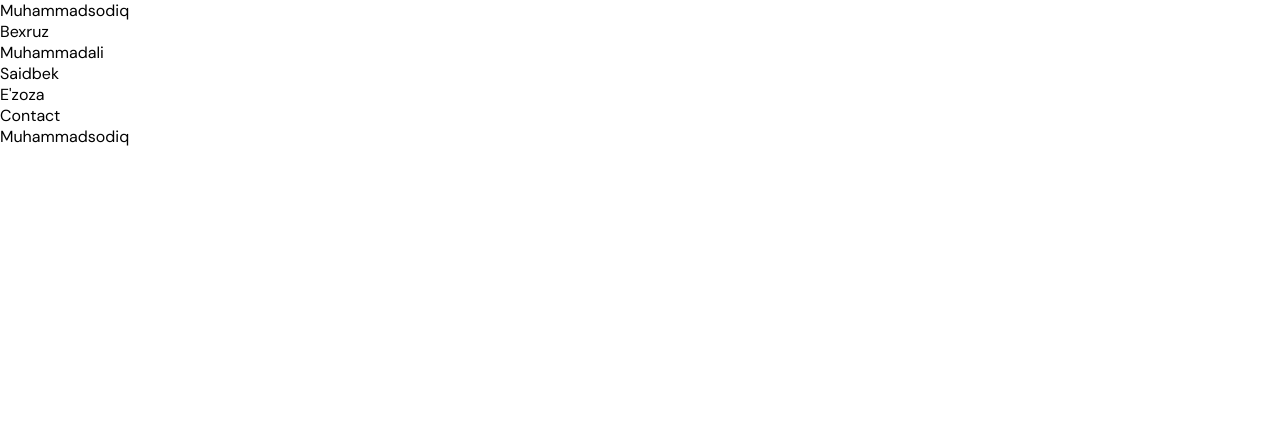
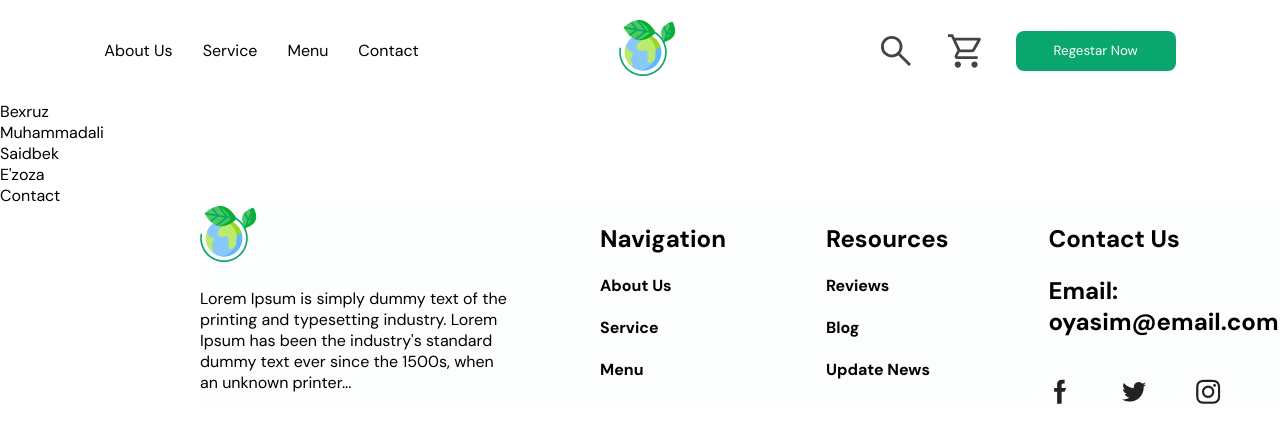
Before and after one commit to azimjonking/organic-fruit, a plain HTML site: page index.html in a window 1280 px wide. Drawn offline with Linux system fonts and the light colour scheme; a web font is replaced by a local one.

Commit message:
header and footer

```diff
--- a/index.html
+++ b/index.html
@@ -17,7 +17,35 @@
 <body>
   <div class="wrapper">
     <!-- header start -->
-    <header>Muhammadsodiq</header>
+    <header>
+      <nav>
+        <ul>
+          <li>
+            <p>About Us</p>
+          </li>
+          <li>
+            <p>Service</p>
+          </li>
+          <li>
+            <p>Menu</p>
+          </li>
+          <li>
+            <p>Contact</p>
+          </li>
+
+        </ul>
+        <center>
+          <img src="./planet-earth (1) 1 (1).png" alt="">
+        </center>
+        <ul>
+          <svg xmlns="http://www.w3.org/2000/svg" height="40px" viewBox="0 -960 960 960" width="40px" fill="#434343"><path d="M792-120.67 532.67-380q-30 25.33-69.64 39.67Q423.39-326 378.67-326q-108.44 0-183.56-75.17Q120-476.33 120-583.33t75.17-182.17q75.16-75.17 182.5-75.17 107.33 0 182.16 75.17 74.84 75.17 74.84 182.27 0 43.23-14 82.9-14 39.66-40.67 73l260 258.66-48 48Zm-414-272q79.17 0 134.58-55.83Q568-504.33 568-583.33q0-79-55.42-134.84Q457.17-774 378-774q-79.72 0-135.53 55.83-55.8 55.84-55.8 134.84t55.8 134.83q55.81 55.83 135.53 55.83Z"/></svg>
+          <svg xmlns="http://www.w3.org/2000/svg" height="40px" viewBox="0 -960 960 960" width="40px" fill="#434343"><path d="M284.53-80.67q-30.86 0-52.7-21.97Q210-124.62 210-155.47q0-30.86 21.98-52.7Q253.95-230 284.81-230t52.69 21.98q21.83 21.97 21.83 52.83t-21.97 52.69q-21.98 21.83-52.83 21.83Zm400 0q-30.86 0-52.7-21.97Q610-124.62 610-155.47q0-30.86 21.98-52.7Q653.95-230 684.81-230t52.69 21.98q21.83 21.97 21.83 52.83t-21.97 52.69q-21.98 21.83-52.83 21.83ZM238.67-734 344-515.33h285.33l120-218.67H238.67ZM206-800.67h589.38q22.98 0 34.97 20.84 11.98 20.83.32 41.83L693.33-490.67q-11 19.34-28.87 30.67-17.87 11.33-39.13 11.33H324l-52 96h487.33V-286H278q-43 0-63-31.83-20-31.84-.33-68.17l60.66-111.33-149.33-316H47.33V-880h121.34L206-800.67Zm138 285.34h285.33H344Z"/></svg>
+          <button>Regestar Now</button>
+        </ul>
+
+      </nav>
+    </header>
+
     <!-- header end -->
 
     <main>
@@ -43,7 +71,46 @@
     </main>
 
     <!-- footer start -->
-    <footer>Muhammadsodiq</footer>
+    <footer>
+     <img src="./planet-earth (1) 1 (1).png" alt="">
+     <br>
+     <br>
+     <p>Lorem Ipsum is simply dummy text of the <br> printing and typesetting industry. Lorem <br> Ipsum has been the industry's standard <br> dummy text ever since the 1500s, when <br> an unknown printer...</p>
+     <div class="sup">
+      <div class="super">
+        <h2>Navigation</h2>
+        <br>
+        <h4>About Us</h4>
+        <br>
+        <h4>Service</h4>
+        <br>
+        <h4>Menu</h4>
+        <br>
+      </div>
+      <div class="box">
+        <h2>Resources</h2>
+        <br>
+        <h4>Reviews</h4>
+        <br>
+        <h4>Blog</h4>
+        <br>
+        <h4>Update News</h4>
+         <br>
+      </div>
+      <div class="zip">
+        <h2>Contact Us</h2>
+        <br>
+        <h2>Email: oyasim@email.com</h2>
+        <br>
+        <br>
+        <img src="./Group 5083.png" alt="">
+      </div>
+
+     </div>
+
+
+    </footer>
+
     <!-- footer end -->
   </div>
 </body>
--- a/style.css
+++ b/style.css
@@ -19,3 +19,34 @@
 
 /* home section start */
 /* home section end */
+nav{
+  display: flex;
+  justify-content: center;
+  gap: 200px;
+  margin: 20px;
+  align-items: center;
+}
+nav ul{
+  display: flex;
+  list-style: none;
+  gap: 30px;
+  justify-content: space-between;
+}
+nav button{
+  width: 160px;
+  height: 40px;
+  background: rgba(9, 166, 109, 1);
+  border: none;
+  border-radius: 8px;
+  color: white;
+}
+footer {
+  margin-left: 200px;
+  background: rgba(252, 254, 253, 1);
+}
+.sup{
+  display: flex;
+  gap: 100px;
+  margin-left: 400px;
+  margin-top: -170px;
+}
```
Also changed, not shown: Group 5083.png (added), planet-earth (1) 1 (1).png (added).
